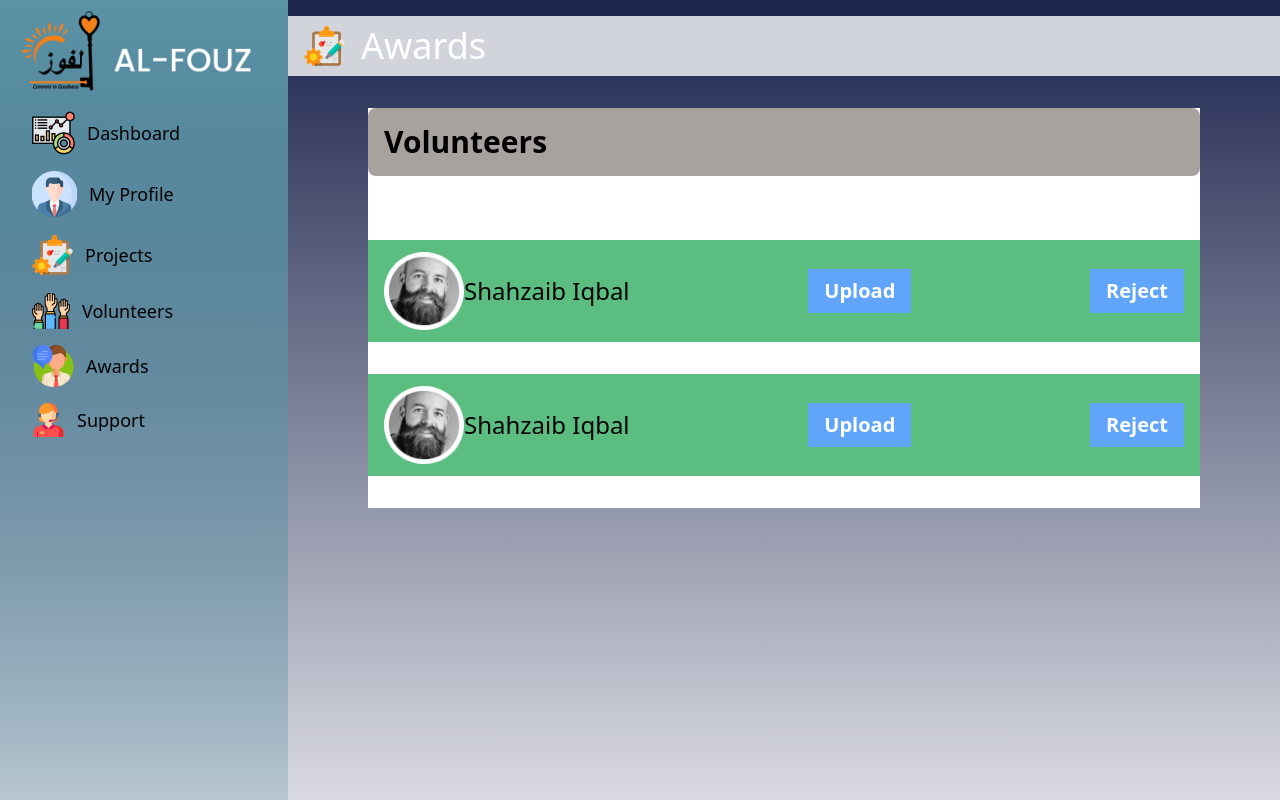
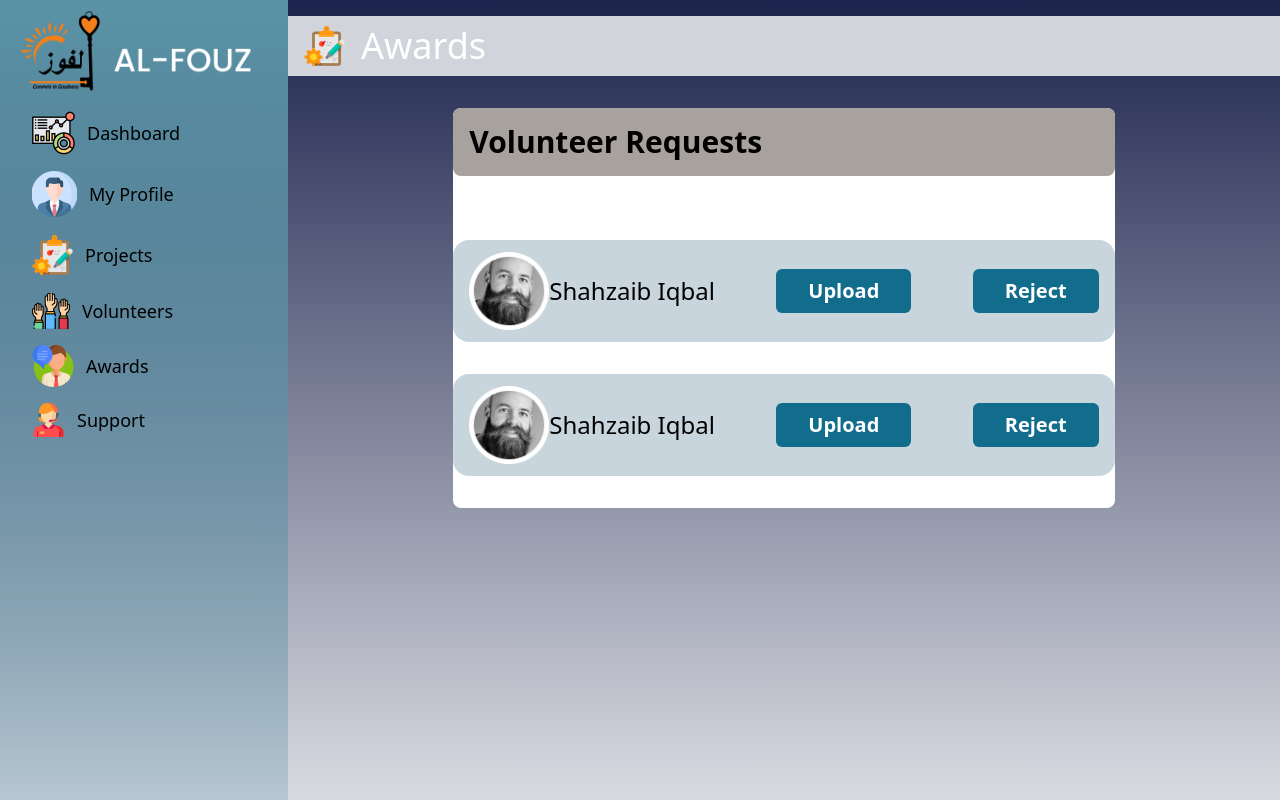
Before and after one commit to Arayanmemon/ngo-website, a React app: page /awards in a window 1280 px wide. Shown: the top 800 px of the page. Built offline with nearby package versions, Linux system fonts and the light colour scheme; the HTML template or start-up script is replaced by a standard one.

Commit message:
prelim complete from fahad

```diff
--- a/src/pages/Awards.jsx
+++ b/src/pages/Awards.jsx
@@ -1,9 +1,9 @@
 import Sidebar from "../components/Sidebar";
 import clipboardIcon from "/icons/clipboard-icon.png";
 
-import profile1 from "/images/profile1.png"
-import profile2 from "/images/profile2.png"
-import React from 'react'
+import profile1 from "/images/profile1.png";
+import profile2 from "/images/profile2.png";
+import React from "react";
 
 export default function Awards() {
   return (
@@ -14,55 +14,58 @@ export default function Awards() {
           <img src={clipboardIcon} alt="" /> <h1 className="pl-4">Awards</h1>
         </div>
 
-                        <div className="w-full px-20  mt-8">
-                        <div className="bg-white text-2xl text-black ">
-
+        <div className="w-4/6  mx-auto rounded-lg bg-white mt-8">
+          <div className=" text-2xl text-black ">
             <div className="w-full rounded-lg text-black font-bold text-3xl px-4 py-4 bg-stone-400">
-                                                        Volunteers
+              Volunteer Requests
             </div>
             <br />
             <br />
 
-                                                <div className="flex flex-row items-center justify-between bg-green-600 bg-opacity-70 px-4 py-3">
+            <div className="flex flex-row items-center justify-between bg-[#B1C4CD] rounded-2xl bg-opacity-70 px-4 py-3">
               <div className="flex flex-row items-center">
                 <img src={profile2} className="w-20" />
                 <h1>Shahzaib Iqbal</h1>
               </div>
 
               <div className="flex flex-row items-center">
-                                                               <button className="bg-blue-400 font-bold text-xl text-white px-4 py-2">Upload</button>
+                <button className="bg-[#126D8D] rounded-md font-bold text-xl text-white px-8 py-2">
+                  Upload
+                </button>
               </div>
 
-
               <div className="flex flex-row items-center">
-                                                               <button className="bg-blue-400 font-bold text-xl text-white px-4 py-2">Reject</button>
+                <button className="bg-[#126D8D] rounded-md font-bold text-xl text-white px-8 py-2">
+                  Reject
+                </button>
               </div>
             </div>
 
             <br />
 
-                                                <div className="flex flex-row items-center justify-between bg-green-600 bg-opacity-70 px-4 py-3">
+            <div className="flex flex-row items-center justify-between bg-[#B1C4CD] rounded-2xl bg-opacity-70 px-4 py-3">
               <div className="flex flex-row items-center">
                 <img src={profile2} className="w-20" />
                 <h1>Shahzaib Iqbal</h1>
               </div>
 
               <div className="flex flex-row items-center">
-                                                               <button className="bg-blue-400 font-bold text-xl text-white px-4 py-2">Upload</button>
+                <button className="bg-[#126D8D] rounded-md px-8 font-bold text-xl text-white px-4 py-2">
+                  Upload
+                </button>
               </div>
 
-
               <div className="flex flex-row items-center">
-                                                               <button className="bg-blue-400 font-bold text-xl text-white px-4 py-2">Reject</button>
+                <button className="bg-[#126D8D] rounded-md px-8 font-bold text-xl text-white px-4 py-2">
+                  Reject
+                </button>
               </div>
             </div>
 
             <br />
-
-                        </div>
-
           </div>
         </div>
       </div>
-  )
+    </div>
+  );
 }
--- a/src/pages/Volunteers.jsx
+++ b/src/pages/Volunteers.jsx
@@ -14,7 +14,7 @@ export default function Volunteers() {
           <img src={volunteers} alt="" /> <h1 className="pl-4">Volunteers</h1>
         </div>
 
-        <div className="w-full px-8 mt-16">
+        <div className="w-4/6 rounded-md mx-auto  bg-white mt-16 ">
           <table className="table-auto w-full p-3 bg-white text-black  rounded-md overflow-x-scroll">
             <thead className="rounded-lg bg-stone-400 text-3xl font-bold">
               <tr>
@@ -31,7 +31,7 @@ export default function Volunteers() {
             <br />
             <tbody className="text-2xl text-center gap-y-2">
 
-              <tr className="bg-green-600 bg-opacity-70 rounded-lg mb-2">
+              <tr className="bg-[#B1C4CD] bg-opacity-70 rounded-lg mb-2">
                 <td className="px-6 py-4 rounded-l-lg ">1</td>
                 <td className="px-6 py-4 flex flex-row justify-center items-center"> <img src={profile1} className="w-16 mr-4"  />   Shahzaib</td>
                 <td className="px-6 py-4 ">0300-0000000</td>
@@ -39,7 +39,7 @@ export default function Volunteers() {
 
               </tr>
               <br />
-              <tr className="bg-green-600 bg-opacity-70 rounded-lg mb-2">
+              <tr className="bg-[#B1C4CD] bg-opacity-70 rounded-lg mb-2">
                 <td className="px-6 py-4 rounded-l-lg ">1</td>
                 <td className="px-6 py-4 flex flex-row justify-center items-center"> <img src={profile1} className="w-16 mr-4"  />   Shahzaib</td>
             <td className="px-6 py-4 ">0300-0000000</td>
@@ -47,7 +47,7 @@ export default function Volunteers() {
 
               </tr>
 <br />
-              <tr className="bg-green-600 bg-opacity-70 rounded-lg">
+              <tr className="bg-[#B1C4CD] bg-opacity-70 rounded-lg">
                 <td className="px-6 py-4 rounded-l-lg">1</td>
                 <td className="px-6 py-4 flex flex-row justify-center items-center"> <img src={profile1} className="w-16 mr-4"  />   Shahzaib</td>
                 <td className="px-6 py-4 ">0300-0000000</td>
```
Lines whose indentation alone changed are shown as unchanged.
